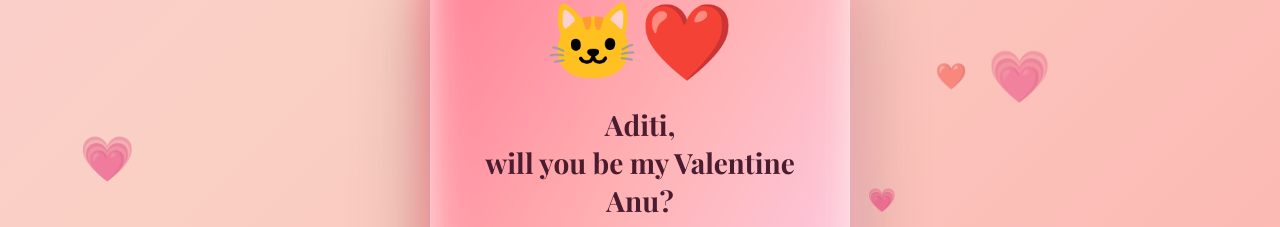
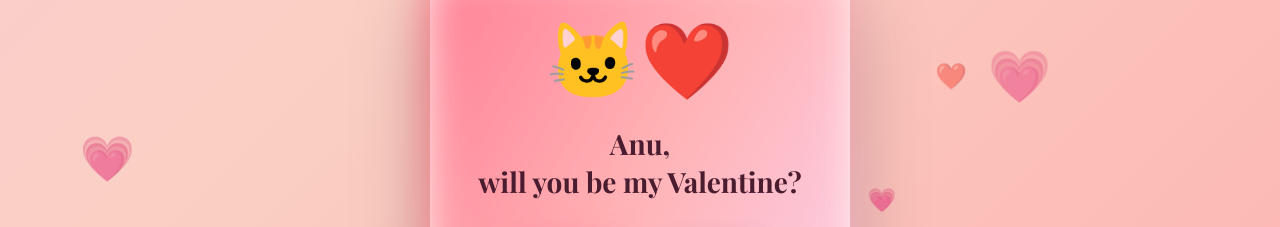
Before and after one commit to yashbadhwar/be-my-valentine, a plain HTML site: page index.html in a window 1280 px wide. Shown: the part 214-441 px from the top of the page. Drawn offline with nearby package versions, Linux system fonts and the light colour scheme.

Commit message:
Update index.html

```diff
--- a/index.html
+++ b/index.html
@@ -170,7 +170,7 @@
 
   <div class="card">
     <div class="emoji">🐱❤️</div>
-    <h2>Aditi,<br>will you be my Valentine Anu?</h2>
+    <h2>Anu,<br>will you be my Valentine?</h2>
 
     <div class="buttons">
       <button id="yes">Yes 💖</button>
```
